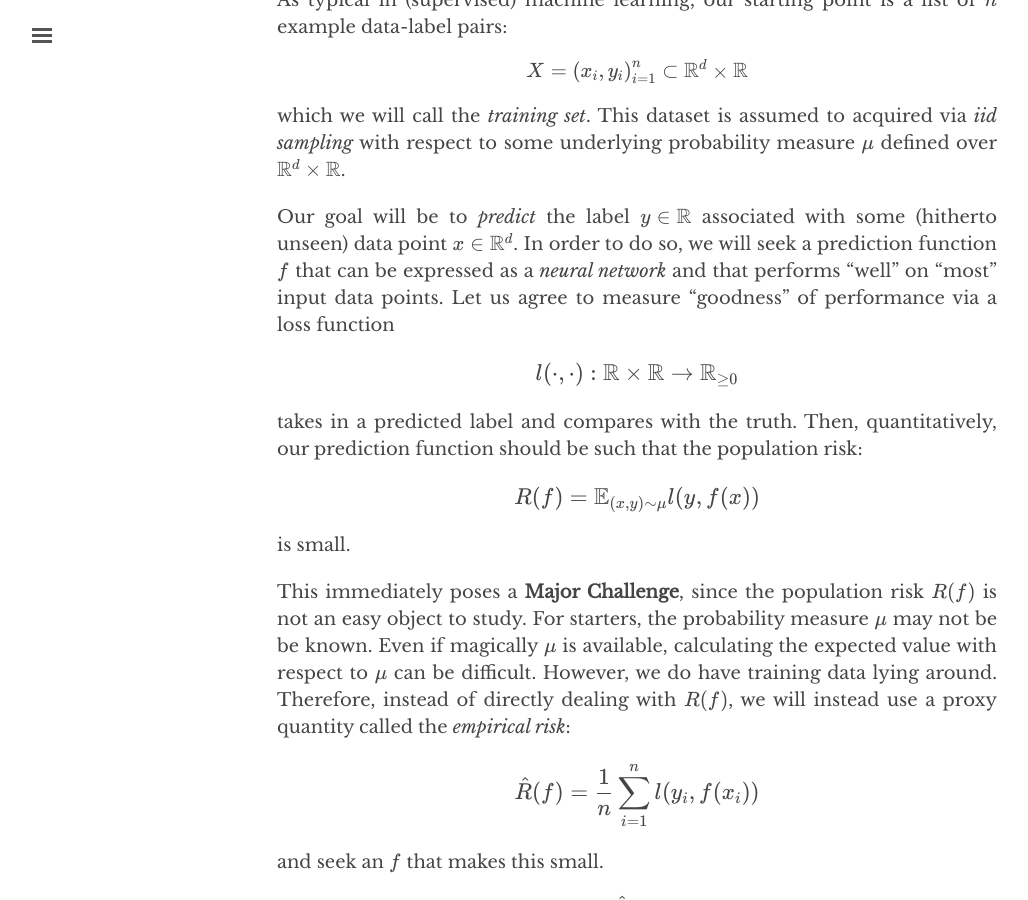
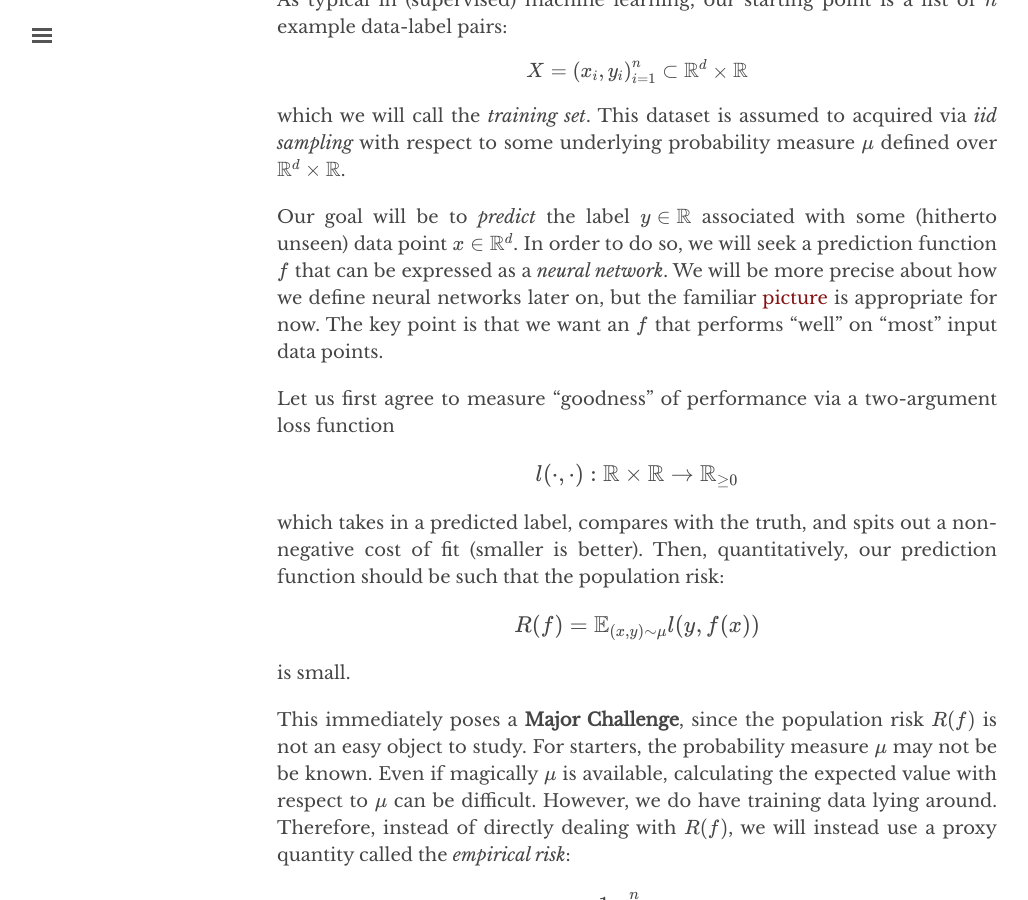
Before and after one commit to chinmayhegde/fodl, a Jekyll site: the page built from _posts/2022-01-19-introduction.md, in a window 1280 px wide and 900 px high, scrolled down 800 px. Shown: the whole window, without its empty margins (3-1031 px from the left). Built offline with Jekyll 4.4.1, drawn with Linux system fonts in a browser that asks for light colours; nearby versions of some CDN libraries.

Commit message:
Initial posts on representation

```diff
--- a/_posts/2022-01-19-introduction.md
+++ b/_posts/2022-01-19-introduction.md
@@ -26,13 +26,15 @@ As typical in (supervised) machine learning, our starting point is a list of $n$
 \\[ X = \{(x_i, y_i)\}_{i=1}^n \subset \mathbb{R}^d \times \mathbb{R} \\]
 which we will call the *training set*. This dataset is assumed to acquired via *iid sampling* with respect to some underlying probability measure $\mu$ defined over $\mathbb{R}^d \times \mathbb{R}$.
 
-Our goal will be to *predict* the label $y \in \mathbb{R}$ associated with some (hitherto unseen) data point $x \in \mathbb{R}^d$. In order to do so, we will seek a prediction function $f$ that can be expressed as a *neural network* and that performs "well" on "most" input data points. Let us agree to measure "goodness" of performance via a loss function
+Our goal will be to *predict* the label $y \in \mathbb{R}$ associated with some (hitherto unseen) data point $x \in \mathbb{R}^d$. In order to do so, we will seek a prediction function $f$ that can be expressed as a *neural network*. We will be more precise about how we define neural networks later on, but the familiar [picture](https://upload.wikimedia.org/wikipedia/commons/thumb/9/99/Neural_network_example.svg/640px-Neural_network_example.svg.png) is appropriate for now. The key point is that we want an $f$ that performs "well" on "most" input data points.
+
+Let us first agree to measure "goodness" of performance via a two-argument loss function
 
 $$
 l(\cdot,\cdot) : \mathbb{R} \times \mathbb{R} \rightarrow \mathbb{R}_{\geq 0}
 $$
 
-takes in a predicted label and compares with the truth. Then, quantitatively, our prediction function should be such that the population risk:
+which takes in a predicted label, compares with the truth, and spits out a non-negative cost of fit (smaller is better). Then, quantitatively, our prediction function should be such that the population risk:
 
 $$
 R(f) = \mathbb{E}_{(x,y) \sim \mu} l(y, f(x))
```
Also changed, not shown: _posts/2019-05-27-katex.md (+1 -0 lines), _posts/2022-01-20-representation-one.md (added, +15 -0 lines), _posts/2022-01-21-representation-two.md (added, +17 -0 lines), _posts/2022-01-22-representation-three.md (added, +15 -0 lines).
